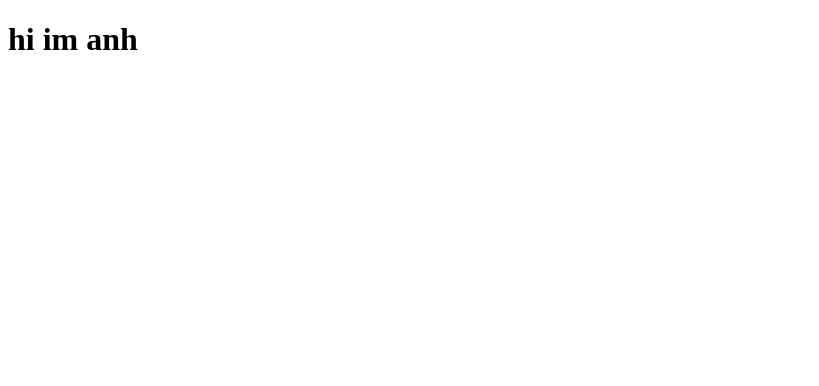
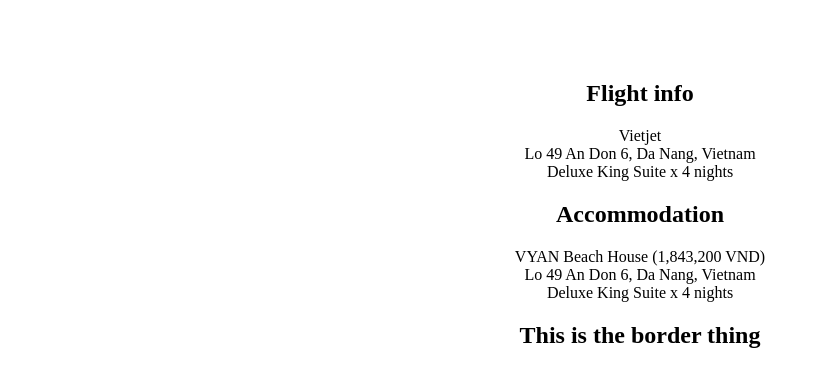
Before and after one commit to AnhTuongPham/AnhTuongPham.github.io, a plain HTML site: page index.html in a window 1280 px wide. Shown: the whole page, without its empty margins (0-819 px from the left). Drawn offline with Linux system fonts and the light colour scheme.

Commit message:
Update index.html

```diff
--- a/index.html
+++ b/index.html
@@ -1,13 +1,46 @@
-<!DOCTYPE html>
-<html lang="en">
+<!doctype html>
+<html dir="ltr" lang="en">
+
 <head>
-    <meta charset="UTF-8">
-    <meta http-equiv="X-UA-Compatible" content="IE=edge">
-    <meta name="viewport" content="width=device-width, initial-scale=1.0">
-    <title>Document</title>
+    <meta charset="utf-8">
+    <title>New Tab</title>
+    <link rel="stylesheet" href="mystyle.css">
+
 </head>
+
+<h1 style=color:white;>
+    <center> Da Nang Plan
+</h1>
+
 <body>
-    <h1> hi im anh
-    </h1>
+
+    <div id='subheadlines'>
+        <h2>
+            <center> Flight info
+        </h2>
+        <p>
+            <center>
+                Vietjet <br>
+                Lo 49 An Don 6, Da Nang, Vietnam </br>
+                Deluxe King Suite x 4 nights
+        </p>
+    </div>
+    <div id='subheadlines2'>
+        <h2>
+            <center> Accommodation
+        </h2>
+        <p>
+            <center>
+                VYAN Beach House (1,843,200 VND) <br>
+                Lo 49 An Don 6, Da Nang, Vietnam </br>
+                Deluxe King Suite x 4 nights
+        </p>
+    </div>
+    <div id='subheadlines3'>
+        <h2>
+            <center> This is the border thing
+        </h2>
+
+    </div>
+
 </body>
-</html>
```
